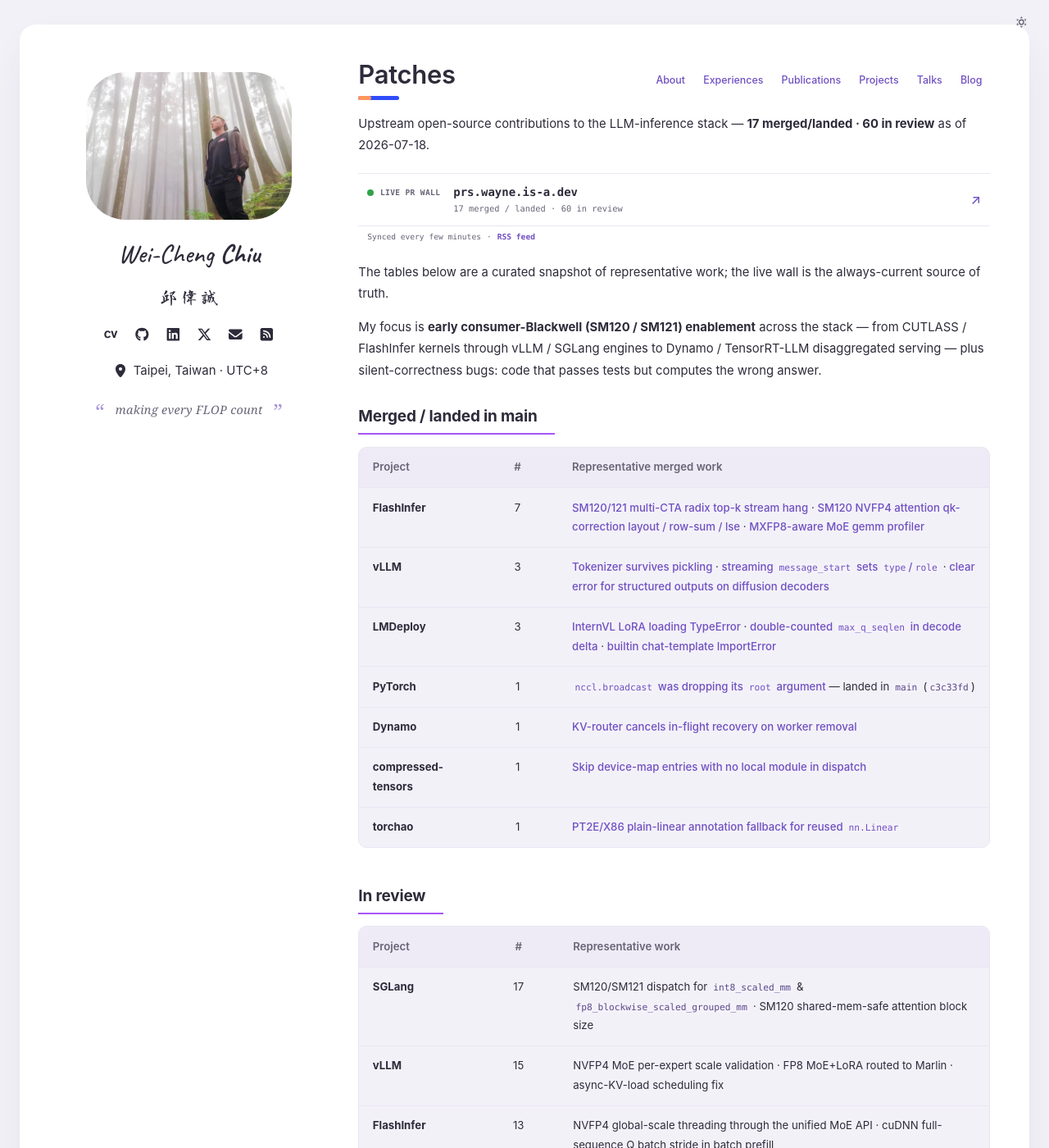
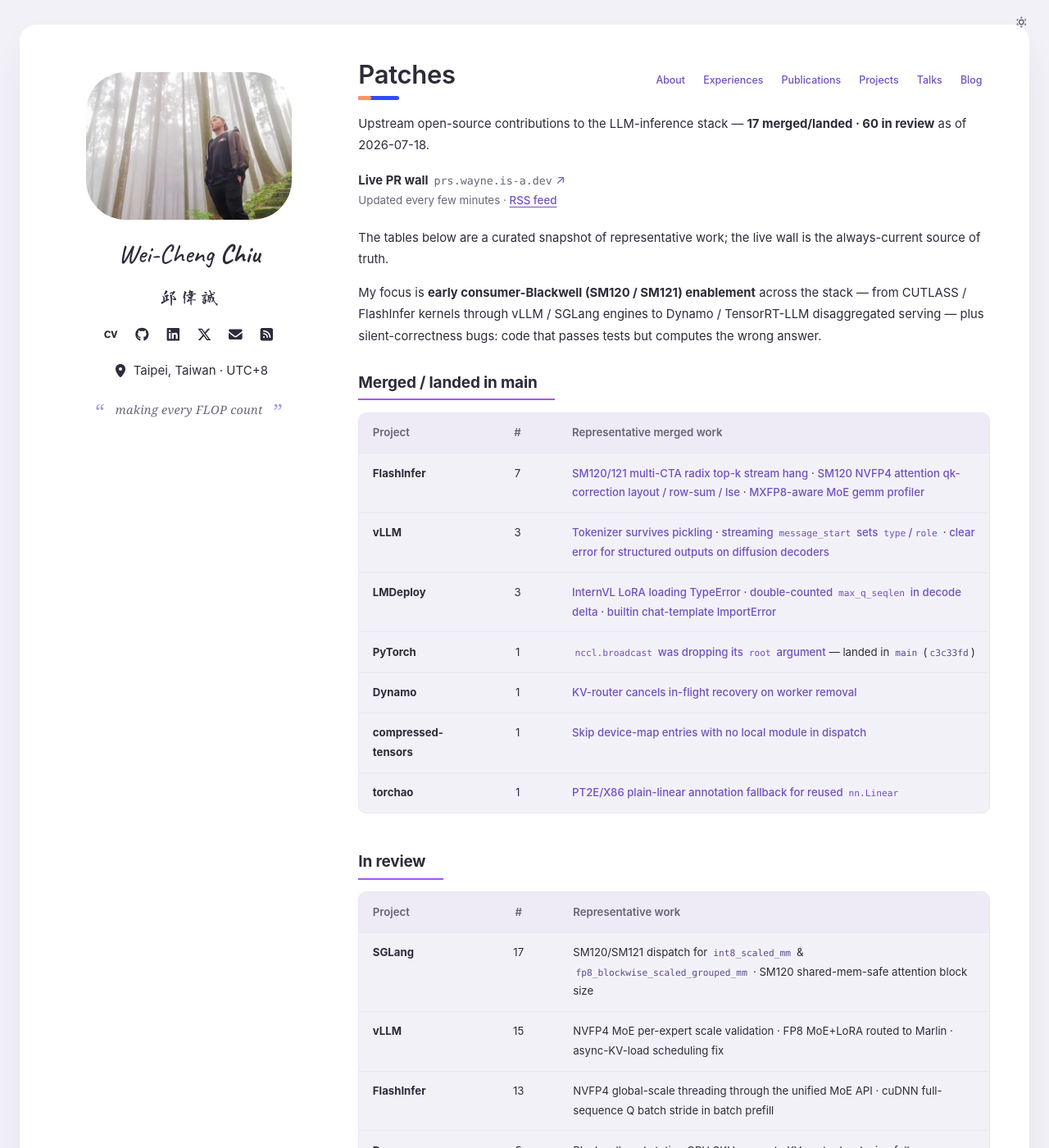
Before and after one commit to waynehacking8/waynehacking8.github.io, an MkDocs documentation site: the page built from docs/patches.md, in a window 1280 px wide and 1400 px high. Shown: the whole window at 82% size. Built offline with MkDocs 1.6.1 and Material for MkDocs 9.7.7, drawn with Linux system fonts in a browser that asks for light colours.

Commit message:
Align PR wall with portfolio prose

```diff
--- a/docs/patches.md
+++ b/docs/patches.md
@@ -3,15 +3,10 @@
 Upstream open-source contributions to the LLM-inference stack — **17 merged/landed ·
 60 in review** as of 2026-07-18.
 
-<div class="pb-pr-wall">
-<a class="pb-pr-wall-main" href="https://prs.wayne.is-a.dev">
-<span class="pb-pr-wall-status"><span class="pb-live-dot" aria-hidden="true"></span>Live PR wall</span>
-<strong class="pb-pr-wall-domain">prs.wayne.is-a.dev</strong>
-<span class="pb-pr-wall-counts">17 merged / landed · 60 in review</span>
-<span class="pb-pr-wall-arrow" aria-hidden="true">↗</span>
-</a>
-<p class="pb-pr-wall-note">Synced every few minutes <span aria-hidden="true">·</span> <a class="pb-pr-wall-rss" href="https://prs.wayne.is-a.dev/feed.xml">RSS feed</a></p>
-</div>
+<p class="pb-pr-wall">
+<a class="pb-pr-wall-main" href="https://prs.wayne.is-a.dev"><strong>Live PR wall</strong><span class="pb-pr-wall-domain">prs.wayne.is-a.dev</span><span class="pb-pr-wall-arrow" aria-hidden="true">↗</span></a>
+<span class="pb-pr-wall-note">Updated every few minutes <span aria-hidden="true">·</span> <a class="pb-pr-wall-rss" href="https://prs.wayne.is-a.dev/feed.xml">RSS feed</a></span>
+</p>
 
 The tables below are a curated snapshot of representative work; the live wall is the
 always-current source of truth.
--- a/docs/stylesheets/extra.css
+++ b/docs/stylesheets/extra.css
@@ -706,69 +706,16 @@ body.pb-is-navigating .pb-nav-tabs { opacity: 0.72; }
 .pb-image-sources summary { cursor: pointer; font: 600 .5rem/1.5 var(--pb-mono); }
 .pb-image-sources p { margin: .4rem 0 0; line-height: 1.55; }
 
-/* Patches: one editorial destination, with RSS kept at text-link weight. */
-.pb-pr-wall { margin: 1rem 0 1.1rem; }
-.md-typeset .pb-pr-wall a { text-decoration: none; }
-.pb-pr-wall-main {
-  display: grid;
-  grid-template-areas:
-    "status domain arrow"
-    ". counts arrow";
-  grid-template-columns: auto minmax(0, 1fr) auto;
-  align-items: center;
-  gap: .12rem .8rem;
-  min-width: 0;
-  padding: .68rem .55rem;
-  border-block: 1px solid var(--pb-line);
-  transition: background-color .16s ease, border-color .16s ease;
-}
-.md-typeset .pb-pr-wall-main { color: inherit; }
-.pb-pr-wall-status {
-  display: flex;
-  grid-area: status;
-  align-items: center;
-  gap: .38rem;
-  color: var(--pb-muted);
-  font: 650 .48rem/1.4 var(--pb-mono);
-  letter-spacing: .035em;
-  text-transform: uppercase;
-}
-.pb-live-dot {
-  width: .4rem;
-  height: .4rem;
-  flex: 0 0 .4rem;
-  border-radius: 50%;
-  background: #31a24c;
-}
-.pb-pr-wall-domain {
-  grid-area: domain;
-  min-width: 0;
-  overflow-wrap: anywhere;
-  color: var(--pb-ink);
-  font: 650 .7rem/1.35 var(--pb-mono);
-}
-.pb-pr-wall-counts { grid-area: counts; color: var(--pb-muted); font: .52rem/1.45 var(--pb-mono); }
-.pb-pr-wall-arrow { grid-area: arrow; color: var(--pb-link); font-size: .8rem; }
-.pb-pr-wall-main:hover { border-color: color-mix(in srgb, var(--pb-link) 35%, var(--pb-line)); background: color-mix(in srgb, var(--pb-link) 5%, transparent); }
+/* Patches: a plain editorial note using the same typography as the prose. */
+.md-typeset .pb-pr-wall { margin: .85rem 0 1.05rem; color: var(--pb-muted); line-height: 1.65; }
+.md-typeset .pb-pr-wall-main { color: var(--pb-ink); font-weight: 400; text-decoration: none; }
+.md-typeset .pb-pr-wall-main strong { font-weight: 700; }
+.pb-pr-wall-domain { margin-left: .35rem; color: var(--pb-muted); font-family: var(--pb-mono); font-size: .9em; overflow-wrap: anywhere; }
+.pb-pr-wall-arrow { margin-left: .22rem; color: var(--pb-link); }
+.md-typeset .pb-pr-wall-main:hover { color: var(--pb-link); text-decoration: underline; text-underline-offset: 3px; }
+.pb-pr-wall-note { display: block; margin-top: .08rem; font-size: .9em; }
+.md-typeset .pb-pr-wall-rss { color: var(--pb-link); font-weight: 500; text-decoration: underline; text-underline-offset: 3px; }
 .pb-pr-wall a:focus-visible { outline: 2px solid var(--pb-link); outline-offset: 3px; }
-.md-typeset .pb-pr-wall-note {
-  display: flex;
-  gap: .35rem;
-  margin: .3rem .55rem 0;
-  color: var(--pb-muted);
-  font: .48rem/1.5 var(--pb-mono);
-}
-.md-typeset .pb-pr-wall-rss { color: var(--pb-link); font-weight: 600; text-decoration: underline; text-underline-offset: 3px; }
-@media (max-width: 42em) {
-  .pb-pr-wall-main {
-    grid-template-areas:
-      "status arrow"
-      "domain arrow"
-      "counts arrow";
-    grid-template-columns: minmax(0, 1fr) auto;
-    gap: .12rem .65rem;
-  }
-}
 
 /* Article lead artwork uses the same contained editorial frame as pbb.sh. */
 .pb-article-hero {
@@ -858,7 +805,6 @@ body.pb-is-navigating .pb-nav-tabs { opacity: 0.72; }
   .pb-post-image img { transition: none; }
   .md-typeset a.pb-post-card:hover,
   .pb-post-card:hover .pb-post-image img { transform: none; }
-  .pb-pr-wall-main,
   .pb-article-toc a,
   .pb-article-toc--mobile summary span { transition: none; }
 }
--- a/mkdocs.yml
+++ b/mkdocs.yml
@@ -63,7 +63,7 @@ theme:
 # bump ?v= on every extra.css change — GitHub Pages caches assets for
 # 10 minutes and browsers honor it, so an unversioned URL shows stale CSS
 extra_css:
-  - stylesheets/extra.css?v=20260720.23
+  - stylesheets/extra.css?v=20260720.24
 
 # same 10-minute GitHub Pages cache applies to JS — bump this ?v= on every
 # pb-filter.js change, exactly as for extra.css above. Without it a shipped
```
Also changed, not shown: verification/toc-patches-2026-07-20.md (+10 -2 lines).
